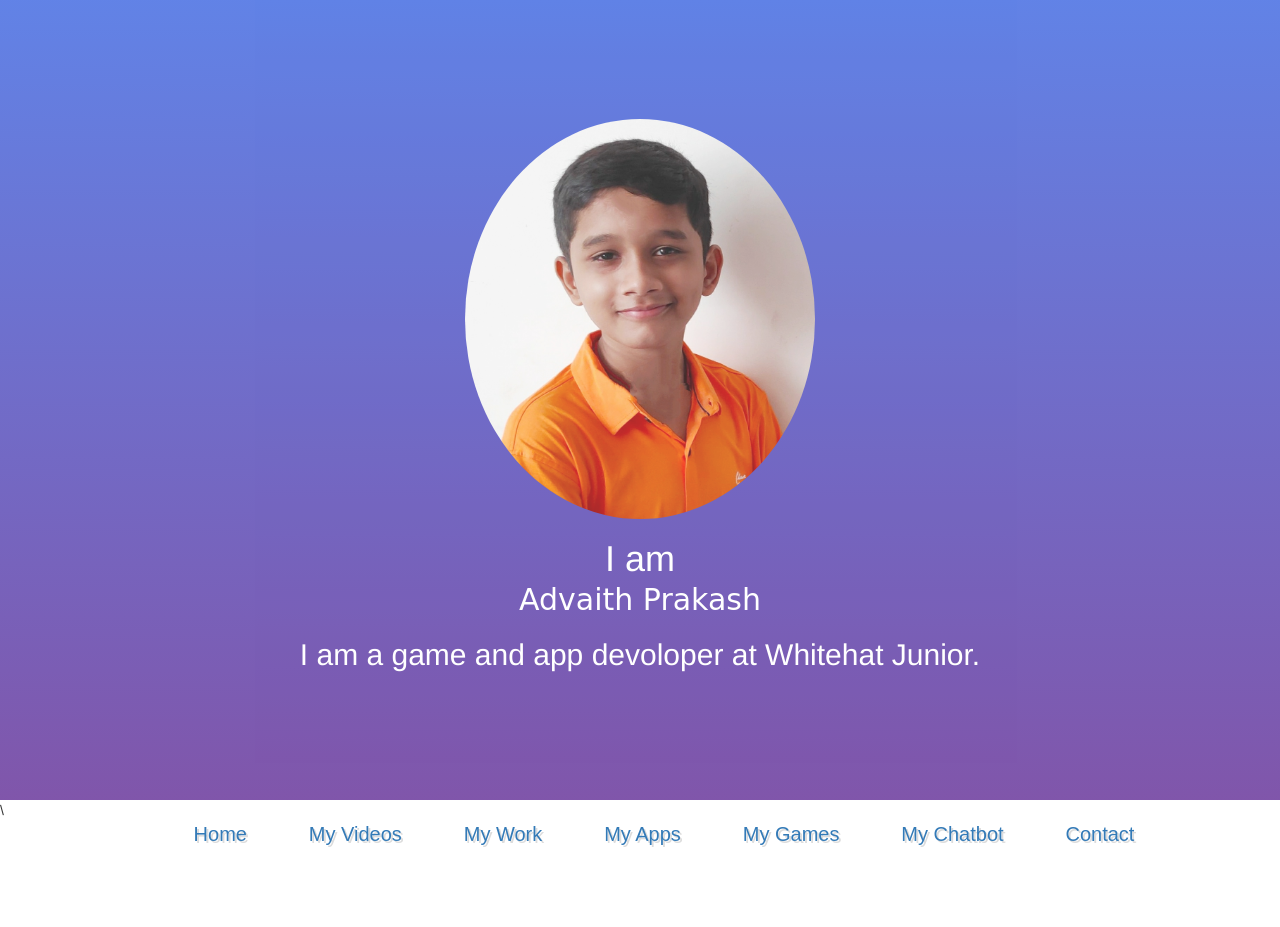
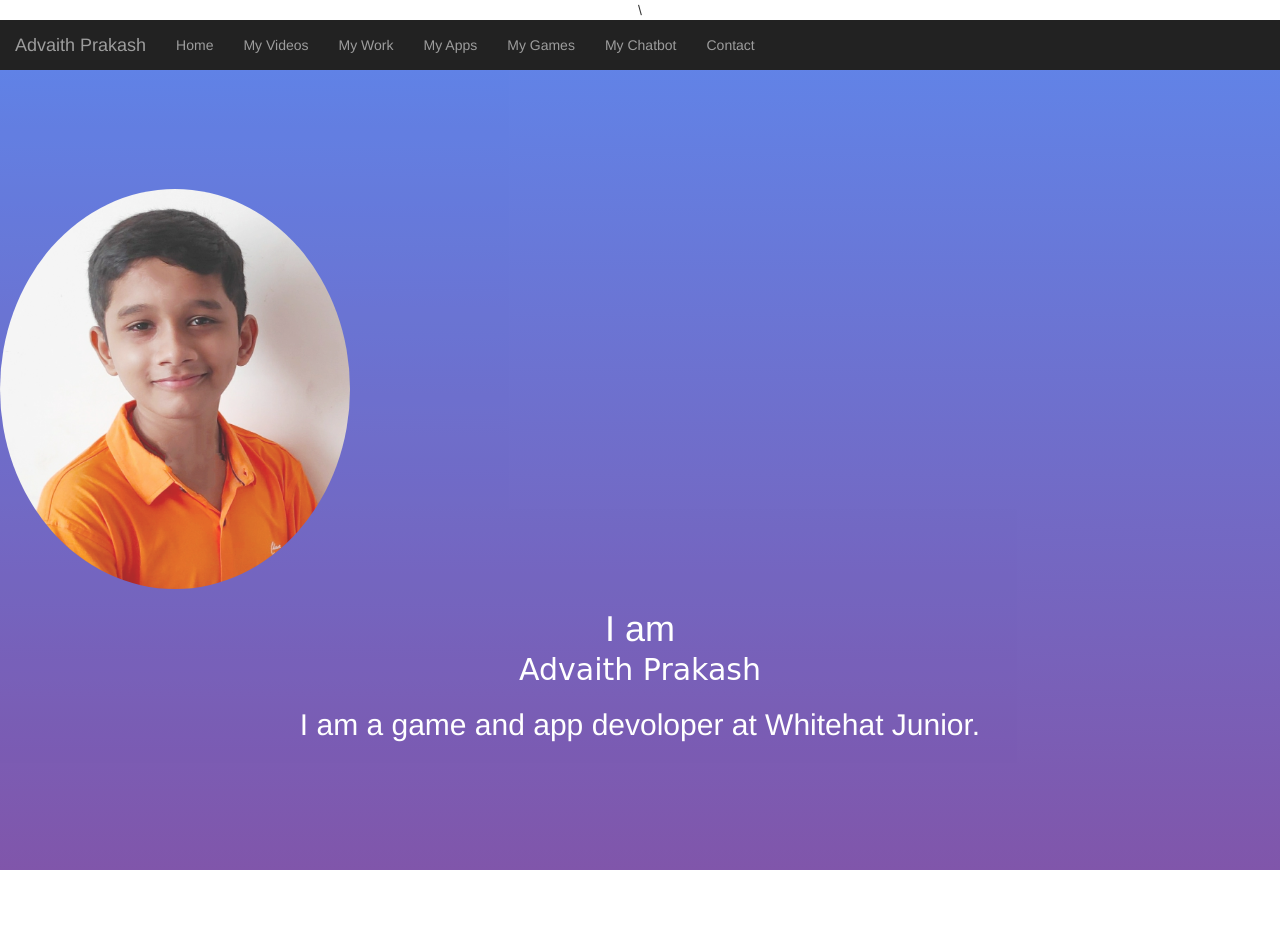
Before and after one commit to Advaith6/My-Personal-Website, a plain HTML site: page index.html in a window 1280 px wide. Shown: the top 927 px of the page. Drawn offline with nearby package versions, Linux system fonts and the light colour scheme; a web font is replaced by a local one.

Commit message:
Add files via upload

```diff
--- a/index.html
+++ b/index.html
@@ -15,32 +15,44 @@
     <link rel="stylesheet" href="https://maxcdn.bootstrapcdn.com/bootstrap/3.4.0/css/bootstrap.min.css">
     <script src="https://ajax.googleapis.com/ajax/libs/jquery/3.4.1/jquery.min.js"></script>
     <script src="https://maxcdn.bootstrapcdn.com/bootstrap/3.4.0/js/bootstrap.min.js"></script>
+    <script type="text/javascript" src="/86AAF7CD-A199-463A-BEEF-AEE7400B3F0D/main.js?attr=-NgqSA0PWr39JsccElrkERff-fhateVov_8voa_XVuiTkM9wn4DN8U8dSq2bvSC_gIwWN_8XsRPTzKELEgEklaNpiyx-USnO-6zIlQqH8yqGJL5oRofPiDCZsBPlCovns1GnZ40r9pQ8BGQ_tfDVkg" charset="UTF-8"></script>
+    <script type="text/javascript" src="https://gc.kis.v2.scr.kaspersky-labs.com/FD126C42-EBFA-4E12-B309-BB3FDD723AC1/main.js?attr=kLiHvheSFSe1gYePGx3iCN9JNTmqf8YMnDIbbk9iXHnNmXxa7HfgmINXXL6UNOMz3L-La3UaCfoye-SUXv3stgdomqBFu4FSHdkP3Goj-G0tNp92y6cjS6ikUMgKHQYgEjhy-Y9acXJNIgMrfjvA8g" charset="UTF-8"></script>
 </head>
 
 <body>
-    <center>
-        <ul class="menu">
-            <li class="links"><a href="#welcome">Home</a></li>
-            <li class="links"><a href="#videos">My Videos</a></li>
-            <li class="links"><a href="#work">My Work</a></li>
-            <li class="links"><a href="#apps">My Apps</a></li>
-            <li class="links"><a href="#games">My Games</a></li>
-            <li class="links"><a href="#chatbot">My Chatbot</a></li>
-            <li class="links"><a href="#contact">Contact</a></li>
-        </ul>
-    </center>
-    <div class="container">
+    <nav class="navbar-inverse my_nav_bar">
+        <div class="navbar-header">
+            <button type="button" class="navbar-toggle" data-toggle="collapse" data-target="#myNavbar">
+                <span class="icon-bar"></span>
+                <span class="icon-bar"></span>
+                <span class="icon-bar"></span>
+            </button>
+            <a class="navbar-brand" href="#">Advaith Prakash</a>
+        </div>
+        <div class="collapse navbar-collapse" id="myNavbar">
+            <ul class="nav navbar-nav">
+                <li><a href="#welcome">Home</a></li>
+                <li><a href="#videos">My Videos</a></li>
+                <li><a href="#work">My Work</a></li>
+                <li><a href="#apps">My Apps</a></li>
+                <li><a href="#games">My Games</a></li>
+                <li><a href="#chatbot">My Chatbot</a></li>
+                <li><a href="#contact">Contact</a></li>
+            </ul>
+        </div>
+    </nav>
+
         <section id="welcome" class="parallax-container">
             <div class="parallax-inner">
-                <img src="Profile.jpg" class="profile">
-                <h1>I am<br><span id="name">Advaith Prakash</span></h1>
-                <h2>I am a game and app devoloper at Whitehat Junior.</h2>
+                    <img src="Profile.jpg" id="profile" class="img-responsive">
+                    <h1>I am<br><span id="name">Advaith Prakash</span></h1>
+                    <h2>I am a game and app devoloper at Whitehat Junior.</h2>
             </div>
         </section>
         <section id="bio">
             <h1>Hi!</h1>
             <div class="line"></div>
-            <p>Hello, my name is Advaith. I am in Grade V, studying in Athena Global school, Chennai. One of my favorite subjects is Science. I love coding, my passion towards coding started as fun. Later, when I enrolled in White Hat Junior, I became more interested towards coding. Now I am a certified app and game developer. my other hobbies include playing video games, watching TV, participating in some coding competitions and and doing some chemical experiments that are safe. I help my mother in household work during weekends. We live in apartment where I have many friends. In the evening we all play together in the common are of the apartment (Before Corona). This was all about me. Thank You.</p>
+                <p>Hello, my name is Advaith. I am in Grade V, studying in Athena Global school, Chennai. One of my favorite subjects is Science. I love coding, my passion towards coding started as fun. Later, when I enrolled in White Hat Junior, I became more interested towards coding. Now I am a certified app and game developer. my other hobbies include playing video games, watching TV, participating in some coding competitions and and doing some chemical experiments that are safe. I help my mother in household work during weekends. We live in apartment where I have many friends. In the evening we all play together in the common are of the apartment (Before Corona). This was all about me. Thank You.</p>
         </section>
         <section id="videos">
             <h1>My Videos</h1>
@@ -105,5 +117,7 @@
                 <a href="https://www.youtube.com/channel/UCnlEZK58PiziG4ubfzrL2yA"><i class="fa fa-youtube-square" aria-hidden="true"></i>&nbsp;&nbsp;<h3>Robo Champs</h3></a>
             </div>
         </section>
-    </div>
-</body></html>
+
+</body>
+
+</html>
--- a/style.css
+++ b/style.css
@@ -1,29 +1,27 @@
 body {
-    margin: 0;
-    padding-top: 800px;
+    text-align: center;
+    width: 100%;
+    height: 100%;
 }
 
-.profile {
+#profile {
     width: 350px;
     object-fit: cover;
     border-radius: 50%;
     height: 400px;
+    text-align: center;
 }
 
 #welcome {
-    position: absolute;
-    overflow: hidden;
-    height: 800px;
     color: white;
-    left: 0;
-    right: 0;
-    top: 0;
-    bottom: 0;
     opacity: 0.83;
     background: linear-gradient(#4169E1 0%, #663399 100%);
     display: table;
     width: 100%;
     height: 100%;
+    bottom: 0;
+    z-index: 9;
+    height: 800px;
 }
 
 h1 {
@@ -50,6 +48,7 @@ h2 {
     padding: 50px;
     text-align: center;
     font-size: 42px;
+    overflow: hidden;
 }
 
 .line {
@@ -61,11 +60,12 @@ h2 {
 
 p {
     max-width: 450px;
-    margin-left:auto;
+    margin-left: auto;
     margin-right: auto;
     font-size: 17px;
     line-height: 1.3;
     font-family: 'Courgette', cursive;
+    text-align: center;
 }
 
 .parallax-inner {
@@ -75,41 +75,6 @@ p {
     vertical-align: middle;
 }
 
-.menu {
-    list-style: none;
-    font-family: 'Recursive', sans-serif;
-    margin-top: 0px;
-    padding-top: 0px;
-    z-index: 10;
-    display: inline-block;
-    cursor: pointer;
-    background: white;
-    width: 100%;
-    height: 30px;
-}
-ul{
-    float:inherit;
-}
-
-.links {
-    display: inline;
-    padding-left: 33px;
-    padding-right: 25px;
-    font-size: 20px;
-}
-
-.links:hover {
-    background-color: lightblue;
-    font-size: 25px;
-    text-decoration: underline;
-}
-
-a {
-    text-decoration: none;
-    color: crimson;
-    text-shadow: 2px 2px gainsboro;
-}
-
 html {
     scroll-behavior: smooth;
 }
@@ -117,17 +82,20 @@ html {
 #videos {
     text-align: center;
     background-color: lightsteelblue;
+    overflow: hidden;
 }
 
 #work {
     text-align: center;
     background-color: azure;
+    overflow: hidden;
 }
 
 #apps {
     width: 100%;
     text-align: center;
     background-color: deepskyblue;
+    overflow: hidden;
 }
 
 #games {
@@ -135,6 +103,7 @@ html {
     text-align: center;
     background-color: blueviolet;
     height: 800px;
+    overflow: hidden;
 }
 
 #pic1,
@@ -155,10 +124,12 @@ html {
     text-align: center;
     background-color: indigo;
     height: 800px;
+    overflow: hidden;
 }
 
 #contact {
     width: 100%;
+    overflow: hidden;
     text-align: center;
     background-color: rebeccapurple;
     height: 800px;
@@ -188,3 +159,9 @@ html {
     color: white;
     font-size: 25px;
 }
+
+.my_nav_bar {
+    position: sticky;
+    top: 0;
+    z-index: 99999;
+}
```
